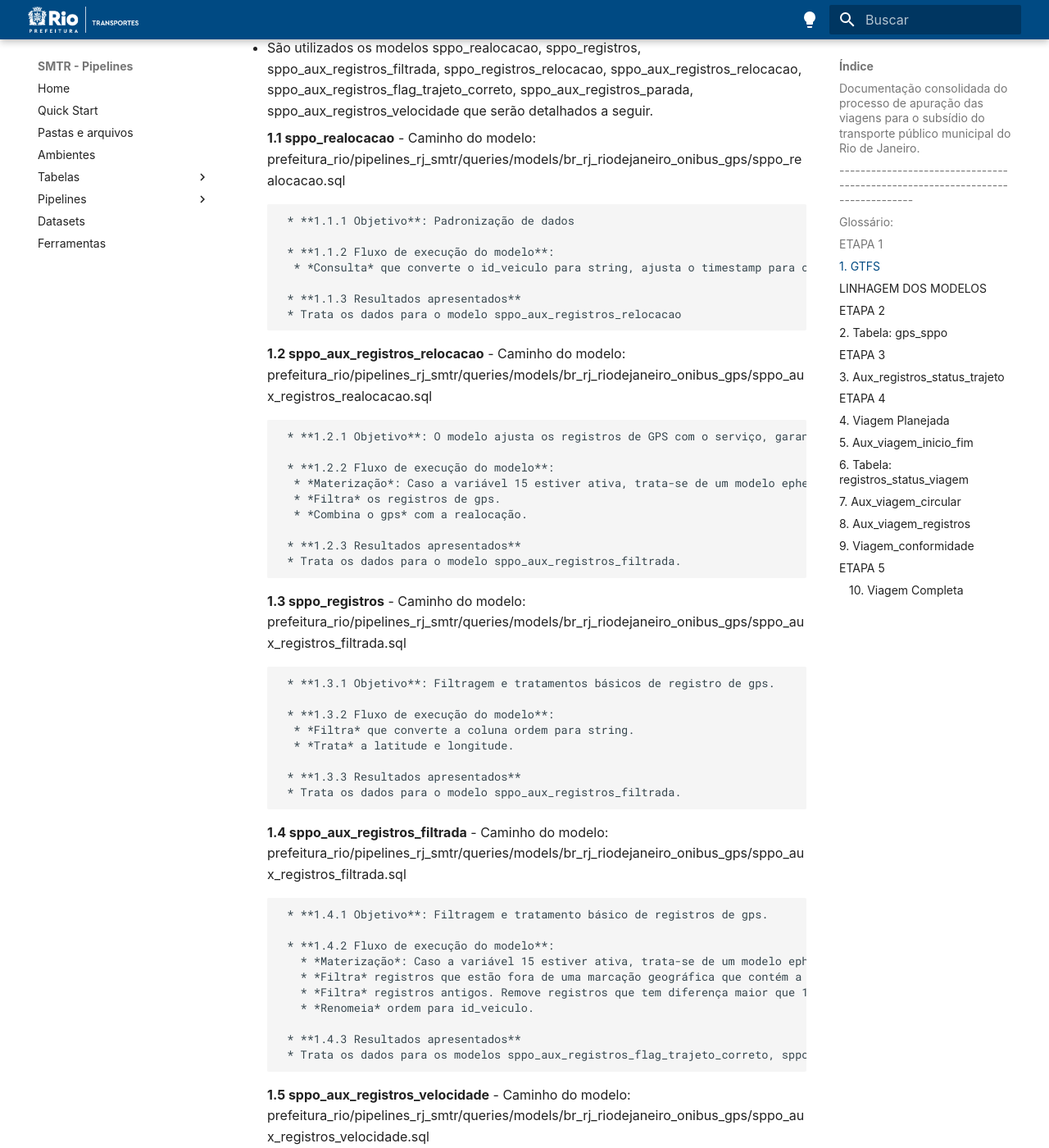
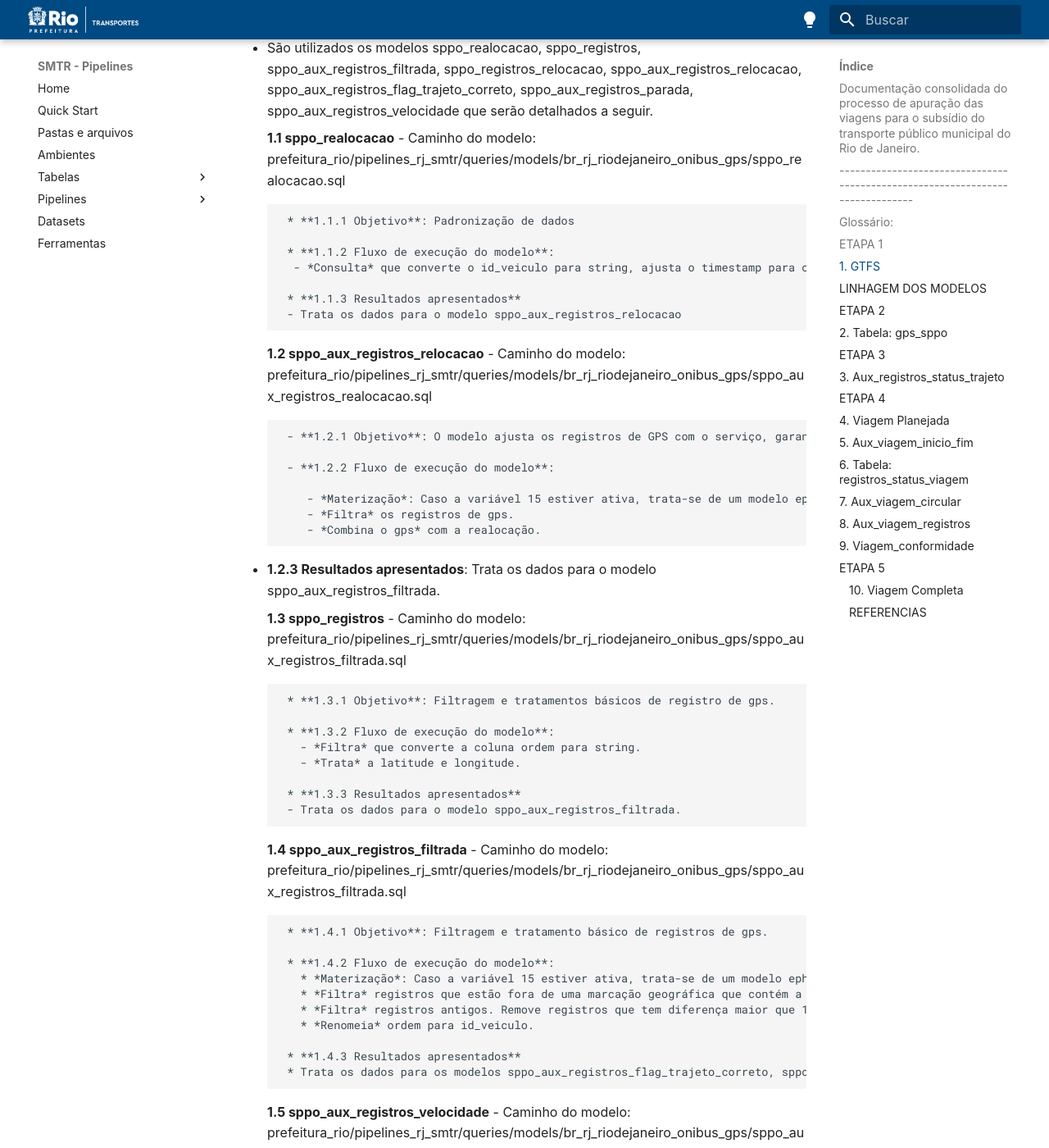
Before and after one commit to RJ-SMTR/pipelines-docs, an MkDocs documentation site: the page built from docs/pipelines/listagem_pipelines/monitoramento/apuracao_viagens_v10.md, in a window 1280 px wide and 1400 px high, scrolled down 2004 px. Shown: the whole window at 82% size. Built offline with MkDocs 1.6.1 and Material for MkDocs 9.7.7, drawn with Linux system fonts in a browser that asks for light colours; some web fonts are replaced; some of the changed text lies outside the part shown.

Commit message:
Update apuracao_viagens_v10.md

```diff
--- a/docs/pipelines/listagem_pipelines/monitoramento/apuracao_viagens_v10.md
+++ b/docs/pipelines/listagem_pipelines/monitoramento/apuracao_viagens_v10.md
@@ -38,23 +38,23 @@
          * **1.1.1 Objetivo**: Padronização de dados
 
          * **1.1.2 Fluxo de execução do modelo**:
-          * *Consulta* que converte o id_veiculo para string, ajusta o timestamp para o horário de São Paulo, transforma a coluna serviço gerando um identificador padronizado.
+          - *Consulta* que converte o id_veiculo para string, ajusta o timestamp para o horário de São Paulo, transforma a coluna serviço gerando um identificador padronizado.
 
          * **1.1.3 Resultados apresentados**
-         * Trata os dados para o modelo sppo_aux_registros_relocacao
+         - Trata os dados para o modelo sppo_aux_registros_relocacao
 
     **1.2 sppo_aux_registros_relocacao**
     - Caminho do modelo:   prefeitura_rio/pipelines_rj_smtr/queries/models/br_rj_riodejaneiro_onibus_gps/sppo_aux_registros_realocacao.sql
 
-         * **1.2.1 Objetivo**: O modelo ajusta os registros de GPS com o serviço, garantindo que nenhum veículo tenha mais de um serviço alocado para aquela viagem.
+         - **1.2.1 Objetivo**: O modelo ajusta os registros de GPS com o serviço, garantindo que nenhum veículo tenha mais de um serviço alocado para aquela viagem.
 
-         * **1.2.2 Fluxo de execução do modelo**:
-          * *Materização*: Caso a variável 15 estiver ativa, trata-se de um modelo ephemeral, caso contrário é incremental.
-          * *Filtra* os registros de gps.
-          * *Combina o gps* com a realocação.
+         - **1.2.2 Fluxo de execução do modelo**:
 
-         * **1.2.3 Resultados apresentados**
-         * Trata os dados para o modelo sppo_aux_registros_filtrada.
+            - *Materização*: Caso a variável 15 estiver ativa, trata-se de um modelo ephemeral, caso contrário é incremental.
+            - *Filtra* os registros de gps.
+            - *Combina o gps* com a realocação.
+
+   * **1.2.3 Resultados apresentados**: Trata os dados para o modelo sppo_aux_registros_filtrada.
 
     **1.3 sppo_registros**
     - Caminho do modelo: prefeitura_rio/pipelines_rj_smtr/queries/models/br_rj_riodejaneiro_onibus_gps/sppo_aux_registros_filtrada.sql
@@ -62,11 +62,11 @@
          * **1.3.1 Objetivo**: Filtragem e tratamentos básicos de registro de gps.
 
          * **1.3.2 Fluxo de execução do modelo**:
-          * *Filtra* que converte a coluna ordem para string.
-          * *Trata* a latitude e longitude.
+           - *Filtra* que converte a coluna ordem para string.
+           - *Trata* a latitude e longitude.
 
          * **1.3.3 Resultados apresentados**
-         * Trata os dados para o modelo sppo_aux_registros_filtrada.
+         - Trata os dados para o modelo sppo_aux_registros_filtrada.
 
     **1.4 sppo_aux_registros_filtrada**
     - Caminho do modelo: prefeitura_rio/pipelines_rj_smtr/queries/models/br_rj_riodejaneiro_onibus_gps/sppo_aux_registros_filtrada.sql
@@ -381,3 +381,21 @@
 - ![Tabela gerada](imagens/vg_completa_tab2.png)
 - ![Tabela gerada](imagens/vg_completa_tab3.png)
 - ![Tabela gerada](imagens/vg_completa_tab4.png)
+------------------------------------------------------------------------------
+## **REFERENCIAS**
+
+- DBT <https://learn.getdbt.com/courses/dbt-fundamentals>;
+- Documentação DBT Rio <https://docs.mobilidade.rio/#!/overview?g_v=1&g_i=%2Bviagem_completa>;
+- Documentação GITHUB <https://docs.github.com/pt>
+- Função ST_DISTANCE <https://learn.microsoft.com/pt-br/stream-analytics-query/st-distance>;
+- Função ST_DWITHIN <http://postgis.net/docs/ST_DWithin.html>;
+- Função ST_INTERSECTBOX <https://postgis.net/docs/ST_Intersects.html>;
+- Fumção ST_GEOGFROMTEXT <https://cloud.google.com/bigquery/docs/reference/standard-sql/geography_functions]>;
+- Função ST_GEOPOINT <https://cloud.google.com/bigquery/docs/reference/standard-sql/geography_functions]>;
+- Função LAG <https://www.postgresql.org/docs/current/functions-window.html]>;
+- Função LEAD <https://learn.microsoft.com/pt-br/sql/t-sql/functions/lead-transact-sql?view=sql-server-ver16>;
+- Função WINDOW <https://www.postgresql.org/docs/current/functions-window.html>;
+- GTFS Rio <https://www.data.rio/datasets/8ffe62ad3b2f42e49814bf941654ea6c/about>;
+- Materialização de modelos <https://docs.getdbt.com/docs/build/materializations>;
+- Openmetadata <https://metadata.mobilidade.rio>
+- Plano Operacional <https://transportes.prefeitura.rio>.
```
